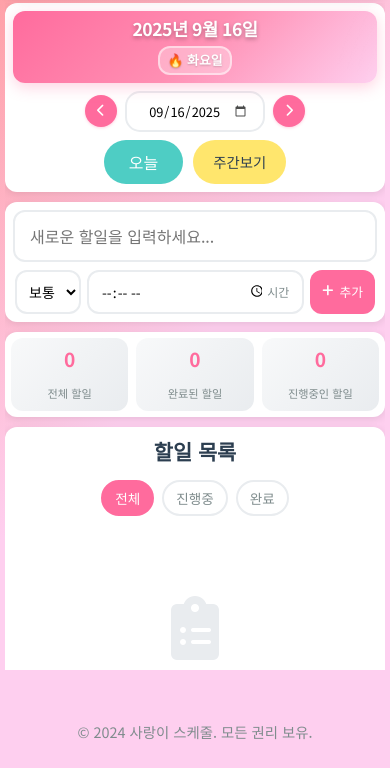
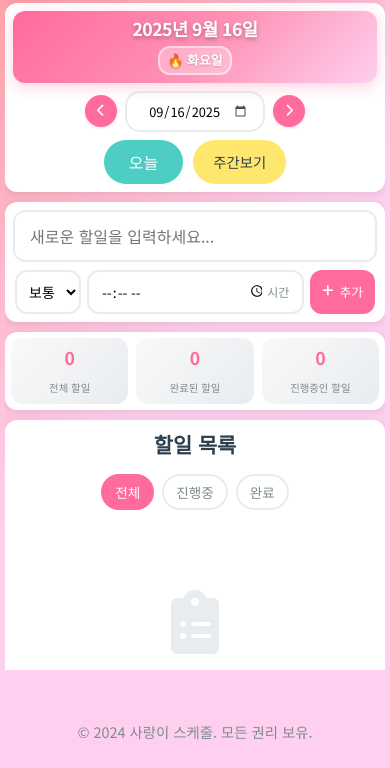
Before and after one commit to parkbuyngchun/sapp, a website: page index.html in a window 390 px wide. Shown: the part 76-844 px from the top of the page. Drawn offline with Linux system fonts and the light colour scheme.

Commit message:
사랑이일정관리:통계섹션수정정

```diff
--- a/style.css
+++ b/style.css
@@ -459,17 +459,19 @@ body {
 }
 
 .stats-grid {
-    display: grid;
-    grid-template-columns: repeat(auto-fit, minmax(150px, 1fr));
-    gap: 20px;
+    display: flex;
+    gap: 15px;
+    justify-content: space-between;
 }
 
 .stat-item {
     text-align: center;
-    padding: 20px;
+    padding: 15px 10px;
     background: linear-gradient(135deg, #f8f9fa 0%, #e9ecef 100%);
     border-radius: var(--border-radius);
     transition: var(--transition);
+    flex: 1;
+    min-width: 0;
 }
 
 .stat-item:hover {
@@ -479,16 +481,17 @@ body {
 
 .stat-number {
     display: block;
-    font-size: 2.5rem;
+    font-size: 2rem;
     font-weight: 700;
     color: var(--primary-color);
-    margin-bottom: 5px;
+    margin-bottom: 3px;
 }
 
 .stat-label {
-    font-size: 0.9rem;
+    font-size: 0.8rem;
     color: var(--text-light);
     font-weight: 500;
+    line-height: 1.2;
 }
 
 /* 할일 목록 섹션 */
@@ -1127,20 +1130,25 @@ body {
     }
 
     .stats-grid {
-        grid-template-columns: repeat(3, 1fr);
+        display: flex;
         gap: 8px;
+        justify-content: space-between;
     }
 
     .stat-item {
-        padding: 8px;
+        padding: 8px 6px;
+        flex: 1;
+        min-width: 0;
     }
 
     .stat-number {
-        font-size: 1.5rem;
+        font-size: 1.3rem;
+        margin-bottom: 2px;
     }
 
     .stat-label {
-        font-size: 0.8rem;
+        font-size: 0.7rem;
+        line-height: 1.1;
     }
 
     .todos-section {
@@ -1374,15 +1382,19 @@ body {
     }
 
     .stat-item {
-        padding: 6px;
+        padding: 6px 4px;
+        flex: 1;
+        min-width: 0;
     }
 
     .stat-number {
-        font-size: 1.2rem;
+        font-size: 1.1rem;
+        margin-bottom: 1px;
     }
 
     .stat-label {
-        font-size: 0.7rem;
+        font-size: 0.65rem;
+        line-height: 1.0;
     }
 
     .todos-section {
```
